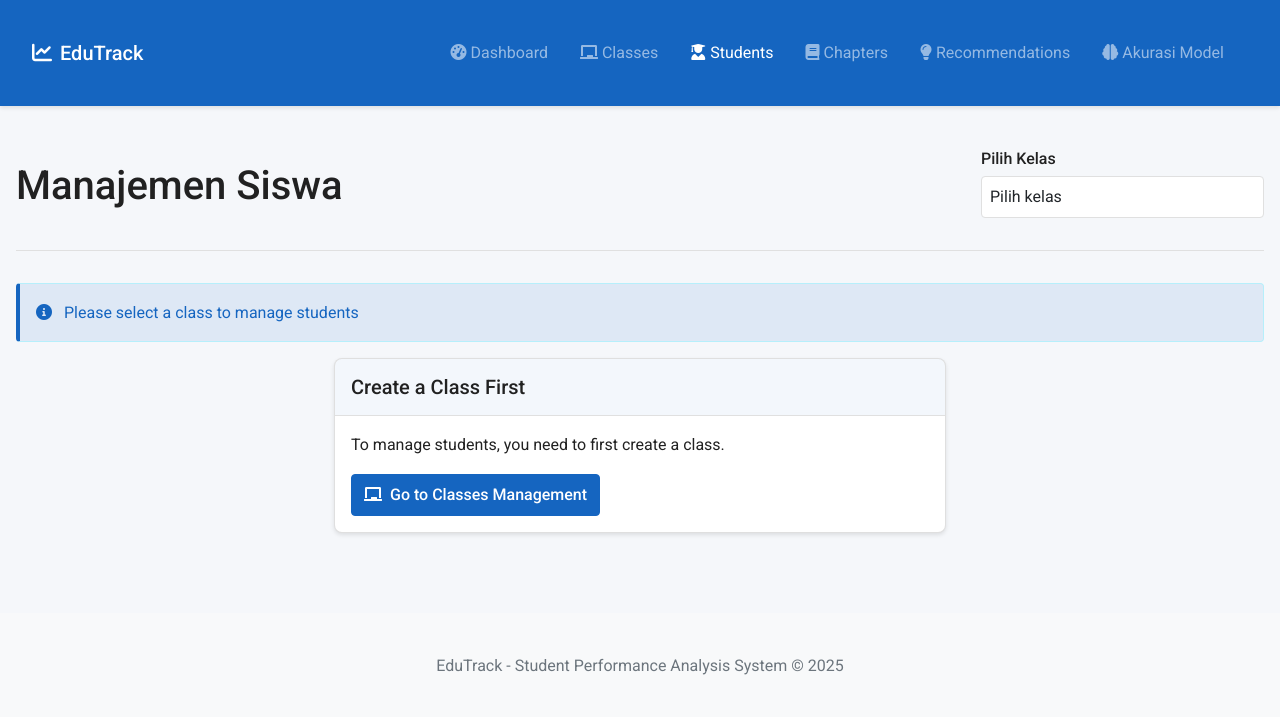
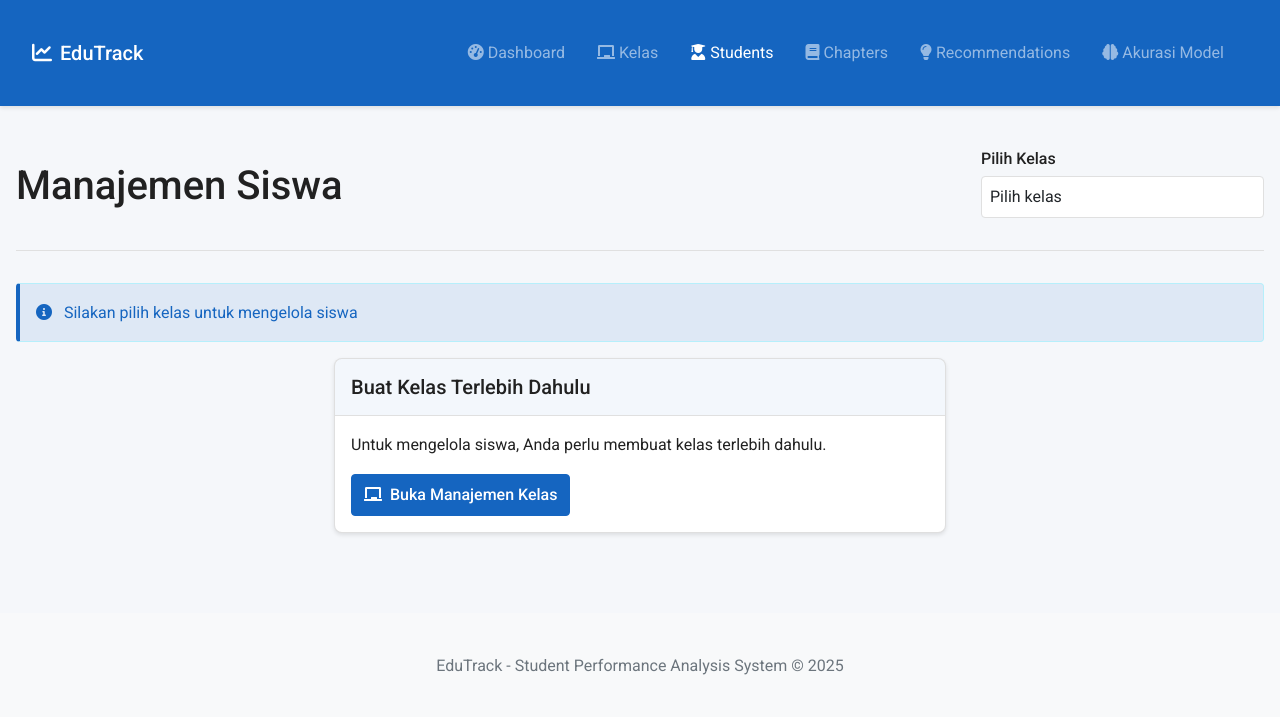
Before and after one commit to Despoka/EduTrack, a Flask app: page /students in a window 1280 px wide. Shown: the top 717 px of the page. Run offline with Flask 3, Linux system fonts and the light colour scheme; data that the repository does not hold is empty; some libraries are stand-ins or nearby versions.

Commit message:
Update the interface text to provide instructions in the local language
Refactor templates/base.html and templates/students.html to update UI labels and messages to the Indonesian language.

Replit-Commit-Author: Agent
Replit-Commit-Session-Id: c7a2359c-e7b3-4c4e-bd57-f7d34bff48fc
Replit-Commit-Screenshot-Url: https://storage.googleapis.com/screenshot-production-us-central1/04d07272-a444-430d-b9d5-02a805ac13b7/e4f55348-4aba-4492-b650-e00989b793e0.jpg

```diff
--- a/templates/base.html
+++ b/templates/base.html
@@ -49,7 +49,7 @@
                     </li>
                     <li class="nav-item">
                         <a class="nav-link {% if request.path == url_for('classes') %}active{% endif %}" href="{{ url_for('classes') }}">
-                            <i class="fas fa-chalkboard me-1"></i>Classes
+                            <i class="fas fa-chalkboard me-1"></i>Kelas
                         </a>
                     </li>
                     <li class="nav-item">
--- a/templates/students.html
+++ b/templates/students.html
@@ -87,7 +87,7 @@
                                         <span class="score-no-data">T/A</span>
                                     {% endif %}
                                     {% else %}
-                                    <span class="score-no-data">N/A</span>
+                                    <span class="score-no-data">T/A</span>
                                     {% endif %}
                                 </td>
                             </tr>
@@ -168,11 +168,11 @@
                                 </form>
                                 {% else %}
                                 <div class="score-display" data-student-id="{{ student.id }}" data-chapter-id="{{ chapter.id }}" data-score="">
-                                    <span class="score-no-data">N/A</span>
+                                    <span class="score-no-data">T/A</span>
                                 </div>
                                 <form class="grade-form" action="{{ url_for('update_grades') }}" method="post" style="display: none;" data-student-id="{{ student.id }}" data-chapter-id="{{ chapter.id }}">
                                     <div class="input-group input-group-sm">
-                                        <input type="number" min="0" max="100" step="0.1" class="form-control score-input" name="score" placeholder="Score">
+                                        <input type="number" min="0" max="100" step="0.1" class="form-control score-input" name="score" placeholder="Nilai">
                                         <input type="hidden" name="student_id" value="{{ student.id }}">
                                         <input type="hidden" name="chapter_id" value="{{ chapter.id }}">
                                         <button type="submit" class="btn btn-sm btn-success">✓</button>
@@ -188,7 +188,7 @@
             </table>
         </div>
         <div class="mt-3">
-            <small class="text-muted">Click on any score to edit it. Click outside to cancel.</small>
+            <small class="text-muted">Klik pada nilai untuk mengedit. Klik di luar untuk membatalkan.</small>
         </div>
     </div>
 </div>
@@ -196,19 +196,19 @@
 
 {% else %}
 <div class="alert alert-info">
-    <i class="fas fa-info-circle me-2"></i> Please select a class to manage students
+    <i class="fas fa-info-circle me-2"></i> Silakan pilih kelas untuk mengelola siswa
 </div>
 
 <div class="row">
     <div class="col-md-6 mx-auto">
         <div class="card">
             <div class="card-header">
-                <h5 class="mb-0">Create a Class First</h5>
+                <h5 class="mb-0">Buat Kelas Terlebih Dahulu</h5>
             </div>
             <div class="card-body">
-                <p>To manage students, you need to first create a class.</p>
+                <p>Untuk mengelola siswa, Anda perlu membuat kelas terlebih dahulu.</p>
                 <a href="{{ url_for('classes') }}" class="btn btn-primary">
-                    <i class="fas fa-chalkboard me-1"></i> Go to Classes Management
+                    <i class="fas fa-chalkboard me-1"></i> Buka Manajemen Kelas
                 </a>
             </div>
         </div>
```
